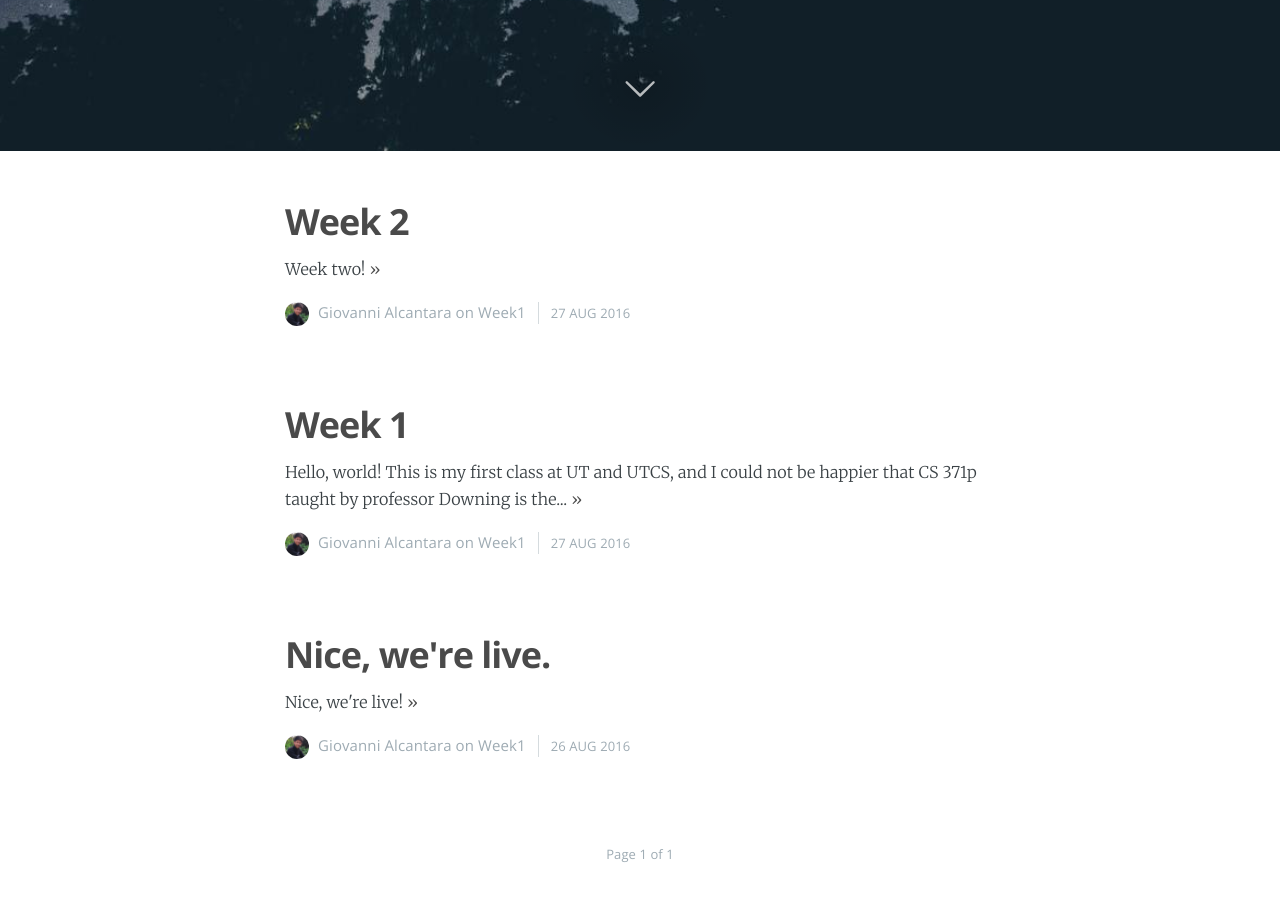
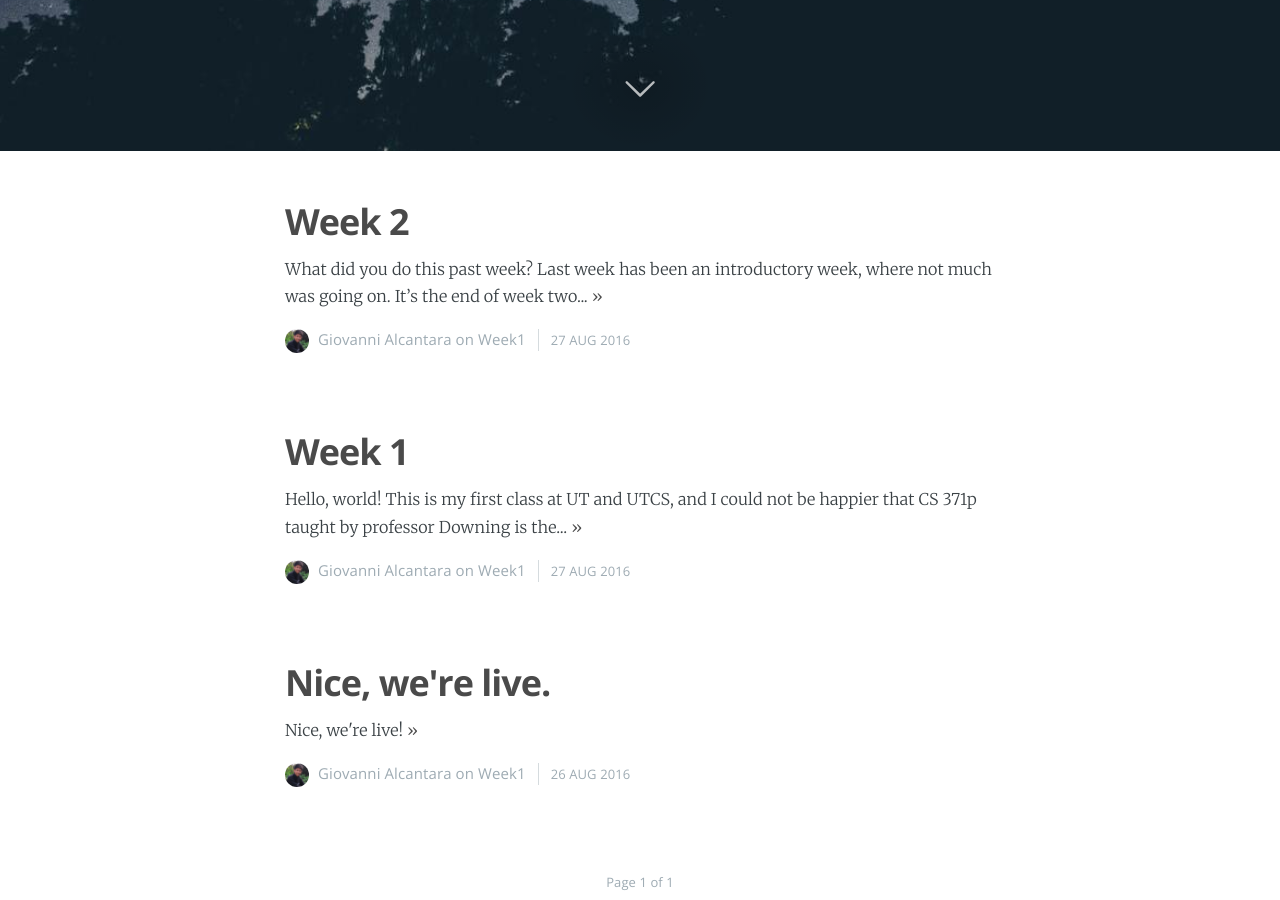
Before and after one commit to gvsi/cs371p, a Jekyll site: the page built from index.html, in a window 1280 px wide and 900 px high, scrolled down 749 px. Built offline with Jekyll 4.4.1, drawn with Linux system fonts in a browser that asks for light colours; nearby versions of some CDN libraries; the list of posts is cut into pages by our own code; some of the changed lines change nothing that is shown.

Commit message:
Finish week two

```diff
--- a/_posts/2016-09-04-week-two.md
+++ b/_posts/2016-09-04-week-two.md
@@ -3,7 +3,7 @@
 cover: 'assets/images/covers/week2.jpeg'
 title: Week 2
 subtitle: Collatz & Co.
-date:   2016-08-27 13:00:00
+date:   2016-08-27 17:00:00
 tags: week1
 subclass: 'post tag-test tag-content'
 categories: 'giovanni'
@@ -11,4 +11,30 @@
 logo: 'assets/images/logo.png'
 ---
 
-Week two!
+## What did you do this past week?
+Last week has been an introductory week, where not much was going on. It's the end of week two now, and work is already piling up. We dived right into work. Project 1 specifications were released and the submission has been set for next week, new C++ concepts were introduced, new readings are due for next week.
+
+The project is what has taken most of my time this week. Not so much the algorithmic side of it. A great deal of optimizing the code really boils down to a standard dynamic programming problem, with memoization in the form of cache. What really took most of my time is the setting up the infrastructure and the whole suite of tools that accompany the task.
+
+These included setting up the Docker container, writing unit tests with `gtest` and acceptance tests, documenting the code for `doxygen`, make sure all the targets in the `makefile` are working as expected, hooking up `Travis-CI` with the repository, keeping the list of Github issues updated, making sure the source files have been formatted with `clang-format`.
+
+It's been a ride, but while reviewing the files for submission I found myself with a wide smile stamped on my face.
+
+In class we have covered the different between `l-values` and `r-values`, exception handling with a discussion of the advantages and disadvantages between `throw`s, error flags in the form global variables or local variables being passed as references.
+
+
+## What's in your way?
+Me. I'm in my own way.
+
+Working on the project, I've been incredibly frustrated when things would not run as expected. Getting all the tools to work is a tedious process, and thinking "Man, I could be working on some other stuff if this thing worked as expected" really gets in my head sometimes.
+
+I also cannot put my computer to sleep when stuff is just not working. I do realize that taking a break helps clear one's mind, but I often find myself working until "I fix this one thing", which eventually leads to other things breaking on the way, and being stuck in a vicious cycle.
+
+What I gradually learned to realize is that getting stuck is the only way to learn, and this helped me have a different approach when working.
+
+## What will you do next week?
+It's that period of the year when companies hire for summer internships. Next week I would like to start revising algorithms and data structures.
+
+
+## Tip of the week
+Learn your regular expressions. They're one thing thing that I constantly find using in one way or another when working on projects or programming assignments. They're an absolute must know to master find-and-replace in your code and they come in handy for string manipulation. Also, they're incredibly fun to write. [RegExr](http://regexr.com/) can help you build, test and also learn this art.
```
